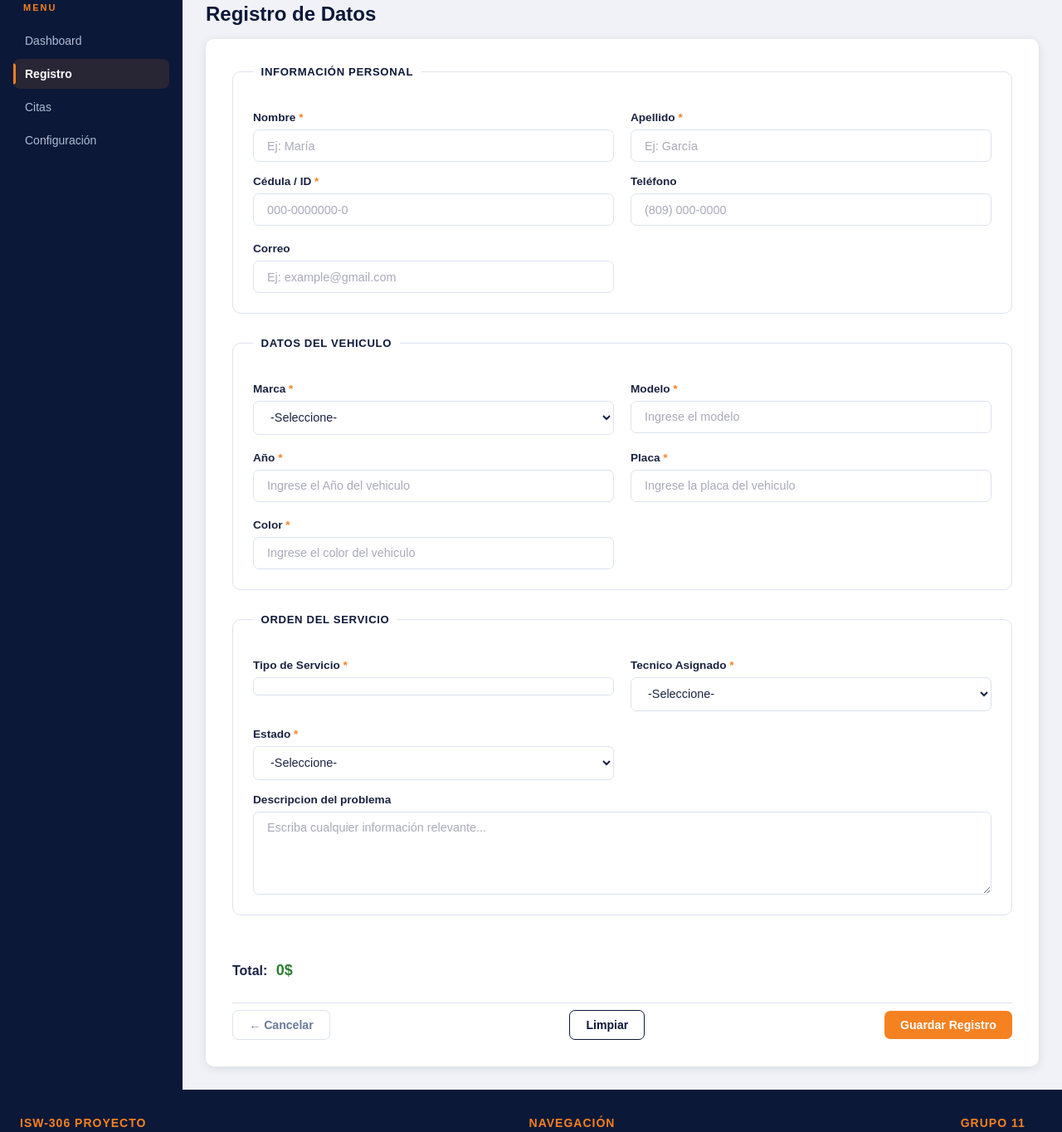
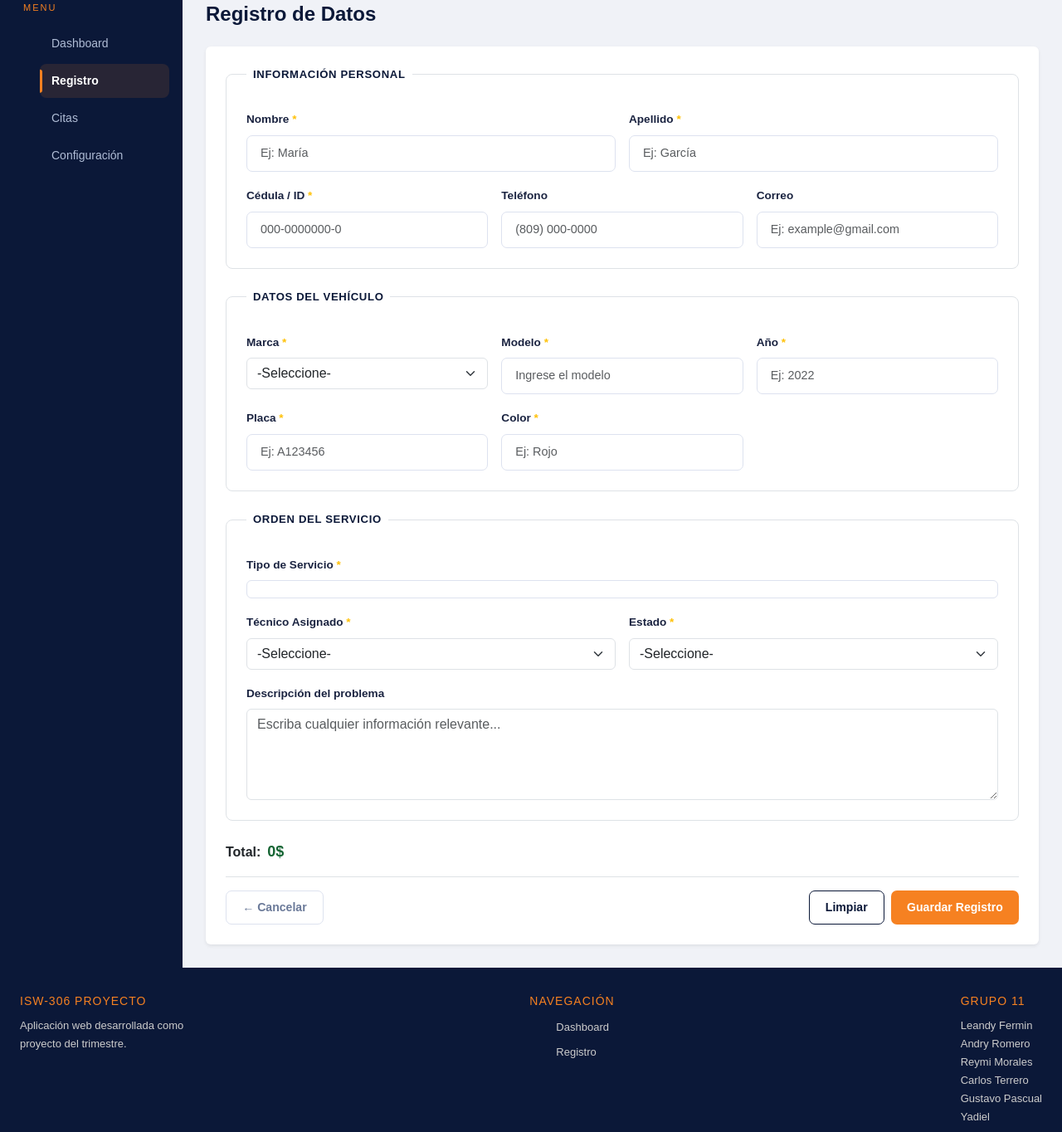
Before and after one commit to leandy1/DAW-isw306, a plain HTML site: page frontend/registro.html in a window 1280 px wide. Shown: the part 85-1449 px from the top of the page at 83% size. Drawn offline with nearby package versions, Linux system fonts and the light colour scheme; no server answers.

Commit message:
Style: Boostrap aplicado a registro.html Mejora de Diseño

```diff
--- a/frontend/registro.html
+++ b/frontend/registro.html
@@ -4,13 +4,13 @@
   <meta charset="UTF-8">
   <meta name="viewport" content="width=device-width, initial-scale=1.0">
   <title>Registro — ISW-306 Proyecto</title>
+  <link href="https://cdn.jsdelivr.net/npm/bootstrap@5.3.0/dist/css/bootstrap.min.css" rel="stylesheet">
   <link rel="stylesheet" href="css/base.css">
-  <link rel="stylesheet" href="css/cards.css">
   <link rel="stylesheet" href="css/forms.css">
 </head>
 <body>
 
-  <!-- ===== HEADER ===== -->
+  <!-- HEADER -->
   <header>
     <div class="header-left">
       <button id="btn-toggle-aside" onclick="toggleAside()">☰</button>
@@ -19,7 +19,6 @@
         <span class="header-slogan">Sistema de Gestión</span>
       </div>
     </div>
-
     <div class="header-right">
       <div class="header-user">
         <div class="header-avatar">A</div>
@@ -28,17 +27,16 @@
     </div>
   </header>
 
-  <!-- ===== LAYOUT ===== -->
+  <!-- LAYOUT -->
   <div class="contenedor">
 
-    <!-- ASIDE / Sidebar -->
+    <!-- ASIDE -->
     <aside id="sidebar">
       <h3>Menu</h3>
       <ul>
         <li><a href="index.html">Dashboard</a></li>
         <li><a href="registro.html" class="activo">Registro</a></li>
-        <li><a href="citas.html" >Citas</a></li>
-
+        <li><a href="citas.html">Citas</a></li>
         <li><a href="configuracion.html">Configuración</a></li>
       </ul>
     </aside>
@@ -46,133 +44,124 @@
     <!-- MAIN -->
     <main>
 
-      <section class="page-title">
+      <div class="page-title mb-4">
         <h2>Registro de Datos</h2>
+      </div>
 
-      </section>
-
-      <section class="form-section">
-        <form class="registro-form" id="registroForm" novalidate>
+      <div class="card border-0 shadow-sm">
+        <div class="card-body p-4">
+          <form id="registroForm" novalidate>
 
             <!-- Información Personal -->
-          <fieldset>
-            <legend>Información Personal</legend>
-            <div class="form-row">
-              <div class="form-group">
-                <label for="nombre">Nombre <span>*</span></label>
-                <input type="text" id="nombre" name="nombre" placeholder="Ej: María" required autocomplete="given-name">
+            <fieldset class="border rounded-3 p-4 mb-4">
+              <legend class="float-none w-auto px-2 fs-6 fw-bold text-uppercase" style="color:var(--color-primary);font-size:.82rem!important;letter-spacing:.05em;">Información Personal</legend>
+
+              <div class="row g-3">
+                <div class="col-md-6">
+                  <label for="nombre" class="form-label fw-semibold">Nombre <span class="text-warning">*</span></label>
+                  <input type="text" class="form-control" id="nombre" name="nombre" placeholder="Ej: María" required autocomplete="given-name">
                 </div>
-              <div class="form-group">
-                <label for="apellido">Apellido <span>*</span></label>
-                <input type="text" id="apellido" name="apellido" placeholder="Ej: García" required autocomplete="family-name">
+                <div class="col-md-6">
+                  <label for="apellido" class="form-label fw-semibold">Apellido <span class="text-warning">*</span></label>
+                  <input type="text" class="form-control" id="apellido" name="apellido" placeholder="Ej: García" required autocomplete="family-name">
                 </div>
+                <div class="col-md-4">
+                  <label for="cedula" class="form-label fw-semibold">Cédula / ID <span class="text-warning">*</span></label>
+                  <input type="text" class="form-control" id="cedula" name="cedula" placeholder="000-0000000-0" required>
                 </div>
-            <div class="form-row">
-              <div class="form-group">
-                <label for="cedula">Cédula / ID <span>*</span></label>
-                <input type="text" id="cedula" name="cedula" placeholder="000-0000000-0" required>
+                <div class="col-md-4">
+                  <label for="telefono" class="form-label fw-semibold">Teléfono</label>
+                  <input type="tel" class="form-control" id="telefono" name="telefono" placeholder="(809) 000-0000" autocomplete="tel">
                 </div>
-             <div class="form-group">
-                <label for="telefono">Teléfono</label>
-                <input type="tel" id="telefono" name="telefono" placeholder="(809) 000-0000" autocomplete="tel">
-              </div>
-               <div class="form-group">
-                <label for="correo">Correo</label>
-                <input type="email" id="correo" name="Correo" placeholder="Ej: example@gmail.com" autocomplete="email">
+                <div class="col-md-4">
+                  <label for="correo" class="form-label fw-semibold">Correo</label>
+                  <input type="email" class="form-control" id="correo" name="Correo" placeholder="Ej: example@gmail.com" autocomplete="email">
                 </div>
               </div>
             </fieldset>
 
-          <!-- Información de vehiculo -->
-          <fieldset>
-            <legend>Datos del vehiculo</legend>
-            <div class="form-row">
-              <div class="form-group">
-                <label for="marca">Marca <span>*</span></label>
-                <select name="marca" id="marca" required>
+            <!-- Datos del Vehículo -->
+            <fieldset class="border rounded-3 p-4 mb-4">
+              <legend class="float-none w-auto px-2 fw-bold text-uppercase" style="color:var(--color-primary);font-size:.82rem;letter-spacing:.05em;">Datos del Vehículo</legend>
+
+              <div class="row g-3">
+                <div class="col-md-4">
+                  <label for="marca" class="form-label fw-semibold">Marca <span class="text-warning">*</span></label>
+                  <select class="form-select" name="marca" id="marca" required>
                     <option value="null">-Seleccione-</option>
                   </select>
                 </div>
+                <div class="col-md-4">
+                  <label for="modelo" class="form-label fw-semibold">Modelo <span class="text-warning">*</span></label>
+                  <input type="text" class="form-control" name="Modelo" id="modelo" placeholder="Ingrese el modelo" required>
+                </div>
+                <div class="col-md-4">
+                  <label for="año" class="form-label fw-semibold">Año <span class="text-warning">*</span></label>
+                  <input type="text" class="form-control" name="Año" id="año" placeholder="Ej: 2022" required>
+                </div>
+                <div class="col-md-4">
+                  <label for="placa" class="form-label fw-semibold">Placa <span class="text-warning">*</span></label>
+                  <input type="text" class="form-control" name="Placa" id="placa" placeholder="Ej: A123456" required>
+                </div>
+                <div class="col-md-4">
+                  <label for="color" class="form-label fw-semibold">Color <span class="text-warning">*</span></label>
+                  <input type="text" class="form-control" name="Color" id="color" placeholder="Ej: Rojo" required>
+                </div>
+              </div>
+            </fieldset>
 
-              <div class="form-group">
-                <label for="modelo">Modelo <span>*</span></label>
-                <input type="text" name="Modelo" id="modelo" placeholder="Ingrese el modelo" required>
+            <!-- Orden del Servicio -->
+            <fieldset class="border rounded-3 p-4 mb-4">
+              <legend class="float-none w-auto px-2 fw-bold text-uppercase" style="color:var(--color-primary);font-size:.82rem;letter-spacing:.05em;">Orden del Servicio</legend>
+
+              <div class="row g-3">
+                <div class="col-md-12">
+                  <label class="form-label fw-semibold">Tipo de Servicio <span class="text-warning">*</span></label>
+                  <div id="tipo-servicio"></div>
+                </div>
+                <div class="col-md-6">
+                  <label for="tecnico-asignado" class="form-label fw-semibold">Técnico Asignado <span class="text-warning">*</span></label>
+                  <select class="form-select" name="Tecnico-asignado" id="tecnico-asignado" required>
+                    <option value="null">-Seleccione-</option>
+                  </select>
+                </div>
+                <div class="col-md-6">
+                  <label for="estado" class="form-label fw-semibold">Estado <span class="text-warning">*</span></label>
+                  <select class="form-select" name="Estado" id="estado" required>
+                    <option value="null">-Seleccione-</option>
+                  </select>
+                </div>
+                <div class="col-12">
+                  <label for="notas" class="form-label fw-semibold">Descripción del problema</label>
+                  <textarea class="form-control" id="notas" name="notas" rows="4" placeholder="Escriba cualquier información relevante..."></textarea>
+                </div>
+              </div>
+            </fieldset>
+
+            <!-- Mensaje y Total -->
+            <div id="mensaje"></div>
+            <div class="d-flex align-items-center gap-2 mb-3">
+              <span class="fw-bold" style="font-size:16px;">Total:</span>
+              <span class="fw-bold" style="font-size:18px;color:#166534;" id="span-total">0$</span>
             </div>
 
-              <div class="form-group">
-                <label for="año">Año <span>*</span></label>
-                <input type="text" name="Año" id="año" placeholder="Ingrese el Año del vehiculo" required>
-              </div>
-
-              <div class="form-group">
-                <label for="placa">Placa <span>*</span></label>
-                <input type="text" name="Placa" id="placa" placeholder="Ingrese la placa del vehiculo" required>
-              </div>
-
-              <div class="form-group">
-                <label for="color">Color <span>*</span></label>
-                <input type="text" name="Color" id="color" placeholder="Ingrese el color del vehiculo" required>
+            <!-- Acciones -->
+            <div class="d-flex justify-content-between align-items-center pt-3 border-top">
+              <a href="index.html" class="btn-secondary">← Cancelar</a>
+              <div class="d-flex gap-2">
+                <button type="reset" class="btn-outline">Limpiar</button>
+                <button type="submit" class="btn-primary" id="enviar">Guardar Registro</button>
               </div>
             </div>
 
-
-          </fieldset>
-
-          <!-- Orden de Servicio -->
-          <fieldset>
-            <legend>Orden del Servicio</legend>
-
-            <div class="form-row">
-
-            <div class="form-group">
-              <label>Tipo de Servicio <span>*</span></label>
-
-              <div id="tipo-servicio">
-
+          </form>
         </div>
       </div>
-
-               <div class="form-group">
-                <label for="tecnico-asignado">Tecnico Asignado <span>*</span></label>
-                <select name="Tecnico-asignado" id="tecnico-asignado" required>
-                  <option value="null">-Seleccione-</option>
-                </select>
-              </div>
-
-               <div class="form-group">
-                <label for="estado">Estado <span>*</span></label>
-                <select name="Estado" id="estado" required>
-                  <option value="null">-Seleccione-</option>
-                </select>
-              </div>
-
-            </div>
-
-            <div class="form-group full-width">
-              <label for="notas">Descripcion del problema</label>
-              <textarea id="notas" name="notas" rows="4" placeholder="Escriba cualquier información relevante..."></textarea>
-            </div>
-          </fieldset>
-
-          <!-- Acciones -->
-           <div id="mensaje"></div>
-           <div>
-            <label class="total-label">Total:</label>
-            <span class="precio-total" id="span-total">0$</span>
-           </div>
-          <div class="form-actions">
-            <a href="index.html" class="btn-secondary">← Cancelar</a>
-            <button type="reset" class="btn-outline">Limpiar</button>
-            <button type="submit" class="btn-primary" id="enviar">Guardar Registro</button>
-          </div>
-
-        </form>
-      </section>
 
     </main>
   </div>
 
-  <!-- ===== FOOTER ===== -->
+  <!-- FOOTER -->
   <footer>
     <div class="footer-contenido">
       <div class="footer-seccion">
@@ -188,7 +177,7 @@
       </div>
       <div class="footer-seccion">
         <h4>Grupo 11</h4>
-        <p>Leandy Fermin<br>Andry Romero<br>Reymi Morales<br>Carlos Terrero</p> <p>Gustavo Pascual</p> <p>Yadiel</p>
+        <p>Leandy Fermin<br>Andry Romero<br>Reymi Morales<br>Carlos Terrero<br>Gustavo Pascual<br>Yadiel</p>
       </div>
     </div>
     <div class="footer-inferior">
@@ -196,6 +185,7 @@
     </div>
   </footer>
 
+  <script src="https://cdn.jsdelivr.net/npm/bootstrap@5.3.0/dist/js/bootstrap.bundle.min.js"></script>
   <script src="main.js"></script>
   <script src="registro.js"></script>
 </body>
```
Also changed, not shown: frontend/css/cards.css (deleted, +0 -58 lines). Lines whose indentation alone changed are shown as unchanged.
